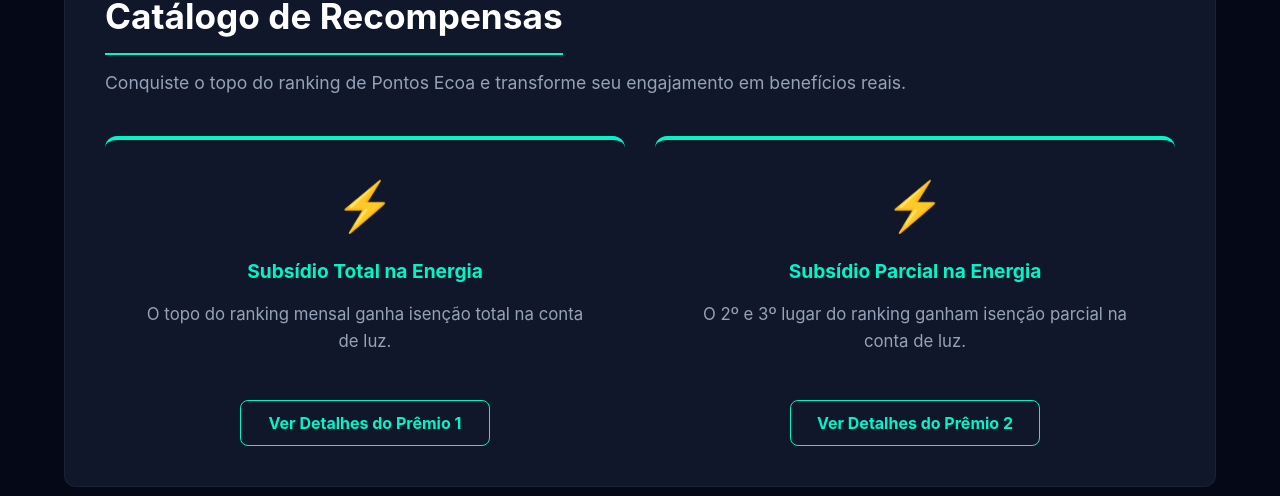
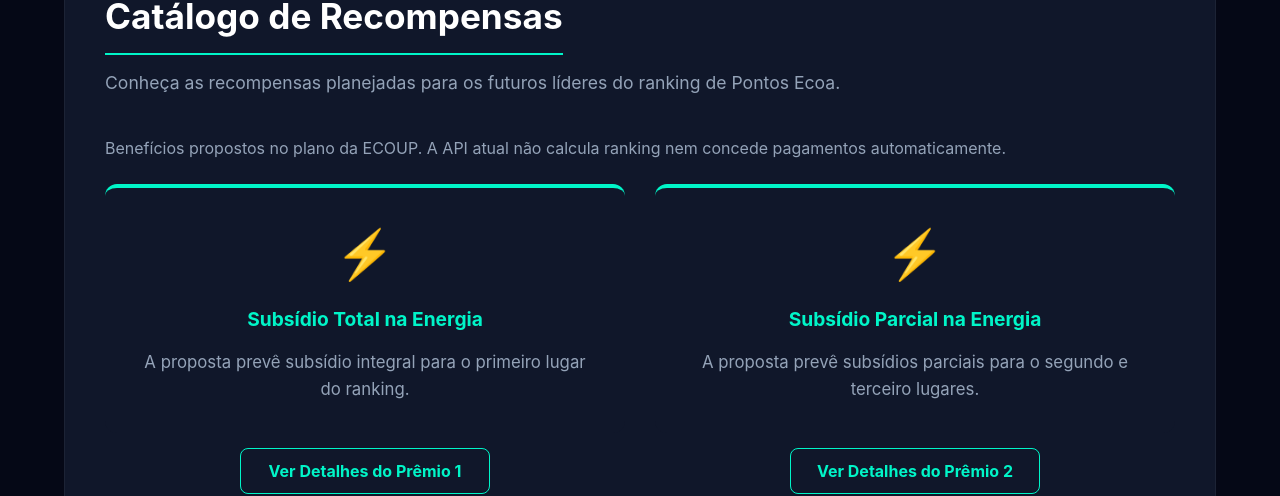
Before and after one commit to nicolaspk/ecoup-sprint4-front, a React (Vite) app in the folder my-app/: page /recompensas in a window 1280 px wide. Shown: the part 216-712 px from the top of the page. Built offline with nearby package versions, Linux system fonts and the light colour scheme; no server answers.

Commit message:
feat: atualiza catalogo e detalhes das recompensas

```diff
--- a/my-app/src/routes/RecompensaDetalhes/index.tsx
+++ b/my-app/src/routes/RecompensaDetalhes/index.tsx
@@ -7,14 +7,18 @@ export default function RecompensaDetalhes() {
   const detalhes = id === '1'
     ? {
         titulo: "Subsídio Total na Energia",
-        descricao: "Ao conquistar o 1º lugar no ranking mensal de Pontos Ecoa, você garante 100% de isenção na sua próxima fatura de energia elétrica. O benefício é processado automaticamente pelo sistema da SoulUp no ciclo de faturamento seguinte.",
+        descricao: "Ao conquistar o 1º lugar no ranking mensal de Pontos Ecoa, a proposta da ECOUP prevê subsídio de 100% da conta de energia elétrica. Este benefício ainda não é processado pela API atual.",
         icone: "🏆"
       }
     : {
         titulo: "Subsídio Parcial na Energia",
-        descricao: "Ficando em 2º ou 3º lugar no ranking mensal, você é recompensado com um desconto de até 50% na sua conta de luz. Continue registrando suas ações sustentáveis para alcançar o topo!",
+        descricao: "Ficando em 2º ou 3º lugar no ranking mensal, o projeto ECOUP prevê subsídio de até 50% da conta de energia elétrica. A API atual ainda não concede esse benefício.",
         icone: "🥈"
       };
+
+  if (id !== '1' && id !== '2') {
+    return <section className="text-center p-10"><h2 className="text-white text-2xl font-bold">Recompensa não encontrada</h2><button onClick={() => navigate('/recompensas')} className="text-[#00f5c8] underline mt-5">Voltar ao catálogo</button></section>;
+  }
 
   return (
     <section className="bg-[#10172a] p-[30px] md:p-[40px] rounded-[12px] border border-white/5 text-center max-w-[600px] mx-auto shadow-[0_20px_45px_rgba(0,0,0,0.35)]">
--- a/my-app/src/routes/Recompensas/index.tsx
+++ b/my-app/src/routes/Recompensas/index.tsx
@@ -7,16 +7,17 @@ export default function Recompensas() {
   return (
     <section className="bg-[#10172a] p-[30px] md:p-[40px] rounded-[12px] border border-white/5 text-center md:text-left">
       <h2 className="text-white text-[2rem] md:text-[2.2rem] mb-[15px] border-b-[2px] border-[#00f5c8] inline-block pb-[10px] font-bold">Catálogo de Recompensas</h2>
-      <p className="text-[#94a3b8] text-[1.1rem] mb-[40px]">Conquiste o topo do ranking de Pontos Ecoa e transforme seu engajamento em benefícios reais.</p>
+      <p className="text-[#94a3b8] text-[1.1rem] mb-[40px]">Conheça as recompensas planejadas para os futuros líderes do ranking de Pontos Ecoa.</p>
 
+      <p className="text-[#94a3b8] mb-6">Benefícios propostos no plano da ECOUP. A API atual não calcula ranking nem concede pagamentos automaticamente.</p>
       <div className="grid grid-cols-1 md:grid-cols-2 gap-[30px] w-full">
         <div className="flex flex-col items-center">
-          <FeatureCard title="Subsídio Total na Energia" description="O topo do ranking mensal ganha isenção total na conta de luz." icon="⚡" />
+          <FeatureCard title="Subsídio Total na Energia" description="A proposta prevê subsídio integral para o primeiro lugar do ranking." icon="⚡" />
           <button onClick={() => navigate('/recompensas/1')} className="mt-[15px] bg-transparent border border-[#00f5c8] text-[#00f5c8] py-[10px] px-[20px] rounded-[8px] font-bold hover:bg-[#00f5c8]/10 cursor-pointer w-full max-w-[250px]">Ver Detalhes do Prêmio 1</button>
         </div>
 
         <div className="flex flex-col items-center">
-          <FeatureCard title="Subsídio Parcial na Energia" description="O 2º e 3º lugar do ranking ganham isenção parcial na conta de luz." icon="⚡" />
+          <FeatureCard title="Subsídio Parcial na Energia" description="A proposta prevê subsídios parciais para o segundo e terceiro lugares." icon="⚡" />
           <button onClick={() => navigate('/recompensas/2')} className="mt-[15px] bg-transparent border border-[#00f5c8] text-[#00f5c8] py-[10px] px-[20px] rounded-[8px] font-bold hover:bg-[#00f5c8]/10 cursor-pointer w-full max-w-[250px]">Ver Detalhes do Prêmio 2</button>
         </div>
       </div>
```
